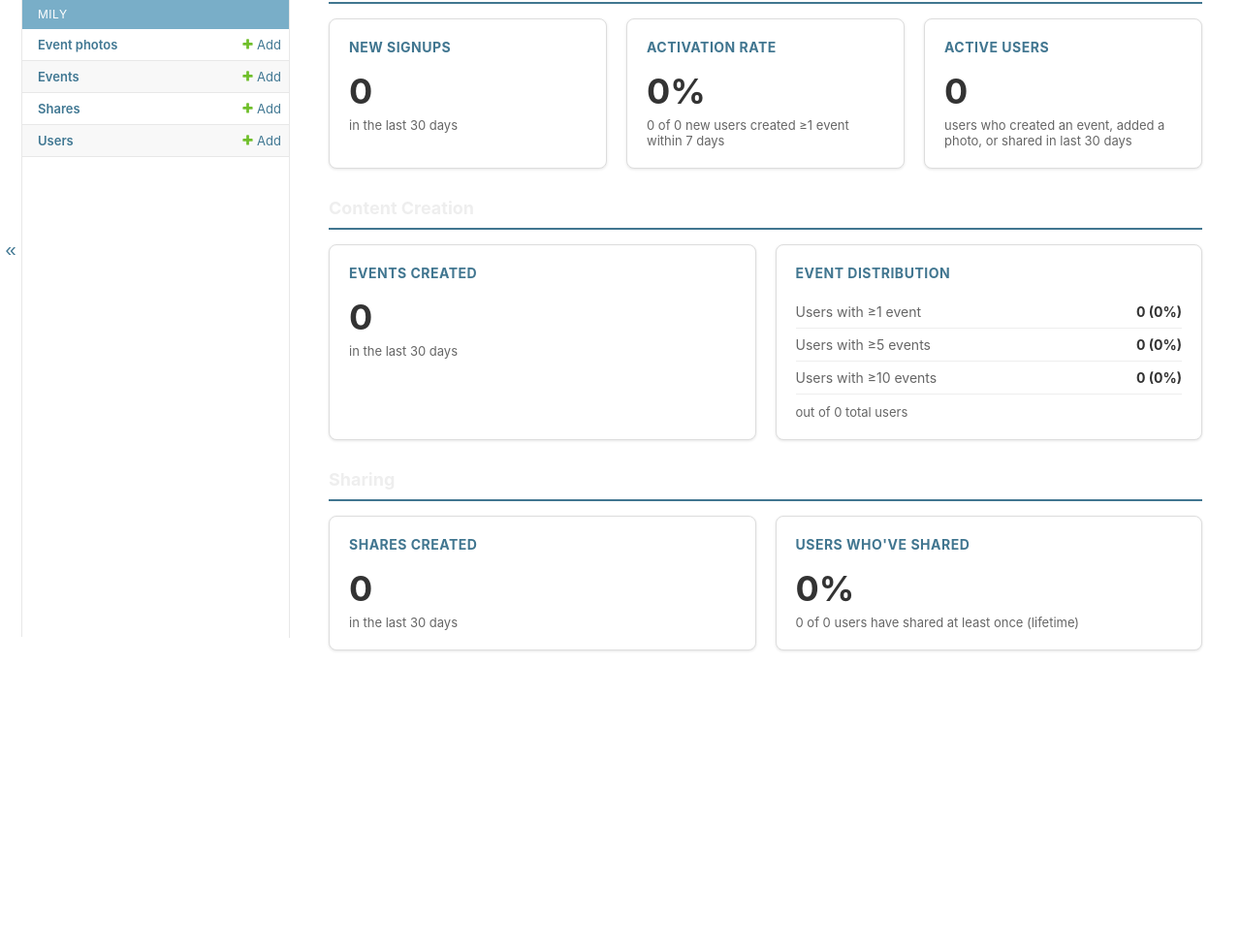
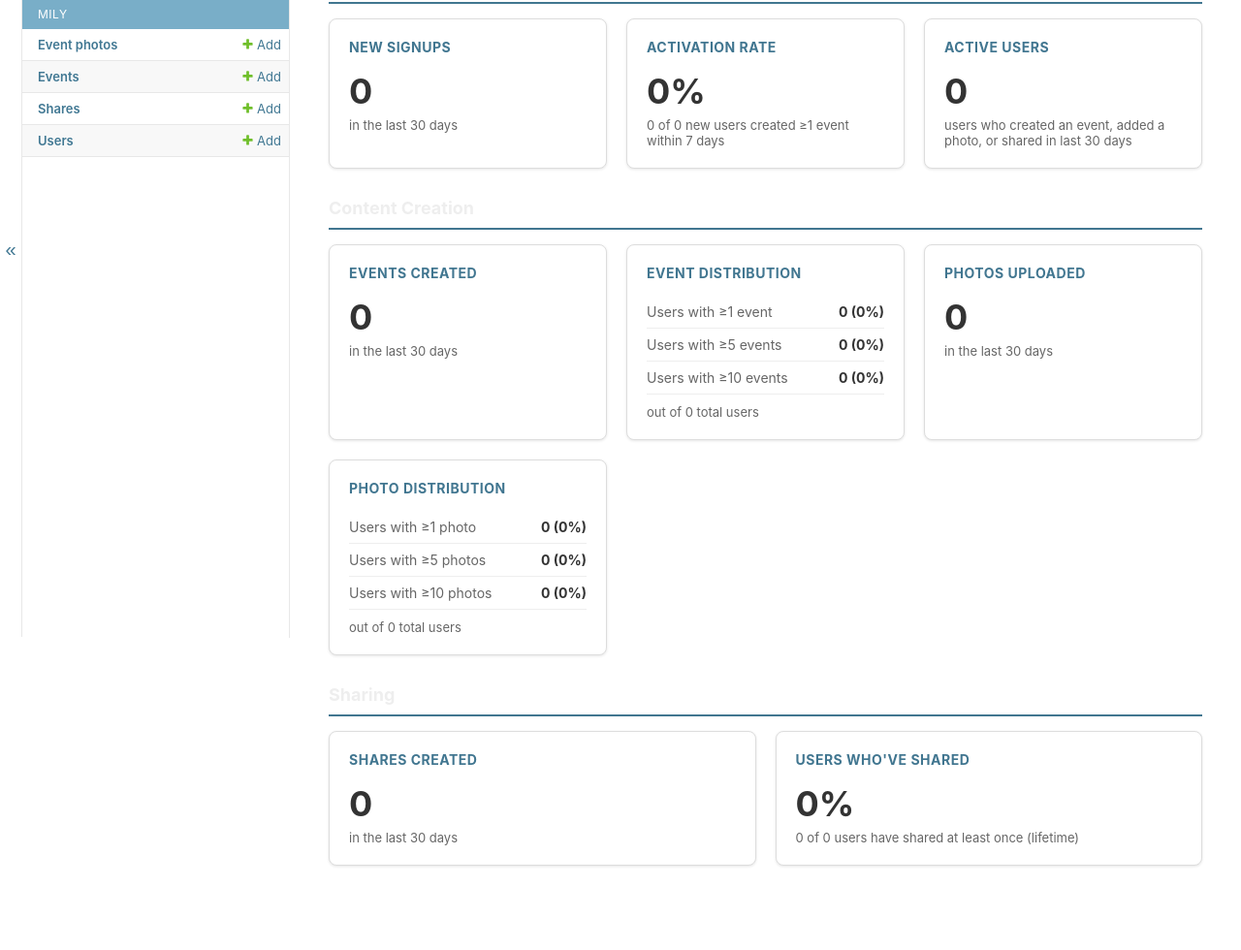
Before and after one commit to paulbenschmidt/mily, a Django app: page /admin/metrics/ in a window 1280 px wide. Shown: the part 229-1209 px from the top of the page at 97% size. Before the commit the page ends 901 px from the top, so only its background shows below. Run offline with Django 4.2, Linux system fonts and the light colour scheme; the visitor is signed in with stand-in values (Sample User, id 1); data comes from the database, SQL or seed files in the repository; data that the repository does not hold is empty; parts of the project's set-up code (start-up, migrations or seed data) failed here and were passed over.

Commit message:
add photos metric

```diff
--- a/backend/mily/admin.py
+++ b/backend/mily/admin.py
@@ -163,6 +163,21 @@ def get_metrics_context():
     pct_5_plus = (users_with_5_plus / total_users * 100) if total_users > 0 else 0
     pct_10_plus = (users_with_10_plus / total_users * 100) if total_users > 0 else 0
 
+    # Photos uploaded in last 30 days
+    photos_last_30_days = EventPhoto.objects.filter(created_at__gte=thirty_days_ago).count()
+
+    # Photo distribution: % of users with ≥1, ≥5, ≥10 photos
+    users_with_photo_counts = regular_users.annotate(
+        photo_count=Count('events__event_photos')
+    )
+    users_with_1_plus_photos = users_with_photo_counts.filter(photo_count__gte=1).count()
+    users_with_5_plus_photos = users_with_photo_counts.filter(photo_count__gte=5).count()
+    users_with_10_plus_photos = users_with_photo_counts.filter(photo_count__gte=10).count()
+
+    pct_1_plus_photos = (users_with_1_plus_photos / total_users * 100) if total_users > 0 else 0
+    pct_5_plus_photos = (users_with_5_plus_photos / total_users * 100) if total_users > 0 else 0
+    pct_10_plus_photos = (users_with_10_plus_photos / total_users * 100) if total_users > 0 else 0
+
     # Shares in last 30 days
     shares_last_30_days = Share.objects.filter(created_at__gte=thirty_days_ago).count()
 
@@ -183,6 +198,13 @@ def get_metrics_context():
         'pct_1_plus': round(pct_1_plus, 1),
         'pct_5_plus': round(pct_5_plus, 1),
         'pct_10_plus': round(pct_10_plus, 1),
+        'photos_last_30_days': photos_last_30_days,
+        'users_with_1_plus_photos': users_with_1_plus_photos,
+        'users_with_5_plus_photos': users_with_5_plus_photos,
+        'users_with_10_plus_photos': users_with_10_plus_photos,
+        'pct_1_plus_photos': round(pct_1_plus_photos, 1),
+        'pct_5_plus_photos': round(pct_5_plus_photos, 1),
+        'pct_10_plus_photos': round(pct_10_plus_photos, 1),
         'shares_last_30_days': shares_last_30_days,
         'users_who_shared': users_who_shared,
         'pct_shared': round(pct_shared, 1),
--- a/backend/mily/templates/admin/metrics.html
+++ b/backend/mily/templates/admin/metrics.html
@@ -113,6 +113,29 @@
     </div>
     <div class="metric-label" style="margin-top: 10px;">out of {{ metrics.total_users }} total users</div>
   </div>
+
+  <div class="metric-card">
+    <h3>Photos Uploaded</h3>
+    <div class="metric-value">{{ metrics.photos_last_30_days }}</div>
+    <div class="metric-label">in the last 30 days</div>
+  </div>
+
+  <div class="metric-card">
+    <h3>Photo Distribution</h3>
+    <div class="metric-row">
+      <span class="metric-row-label">Users with ≥1 photo</span>
+      <span class="metric-row-value">{{ metrics.users_with_1_plus_photos }} ({{ metrics.pct_1_plus_photos }}%)</span>
+    </div>
+    <div class="metric-row">
+      <span class="metric-row-label">Users with ≥5 photos</span>
+      <span class="metric-row-value">{{ metrics.users_with_5_plus_photos }} ({{ metrics.pct_5_plus_photos }}%)</span>
+    </div>
+    <div class="metric-row">
+      <span class="metric-row-label">Users with ≥10 photos</span>
+      <span class="metric-row-value">{{ metrics.users_with_10_plus_photos }} ({{ metrics.pct_10_plus_photos }}%)</span>
+    </div>
+    <div class="metric-label" style="margin-top: 10px;">out of {{ metrics.total_users }} total users</div>
+  </div>
 </div>
 
 <h2 class="section-title">Sharing</h2>
```
